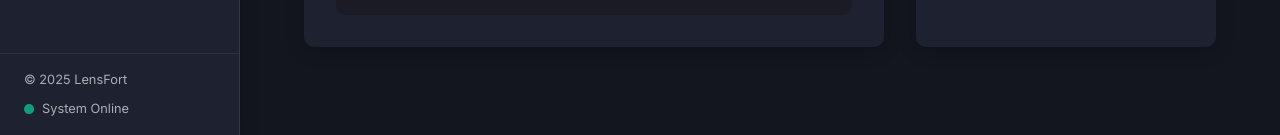
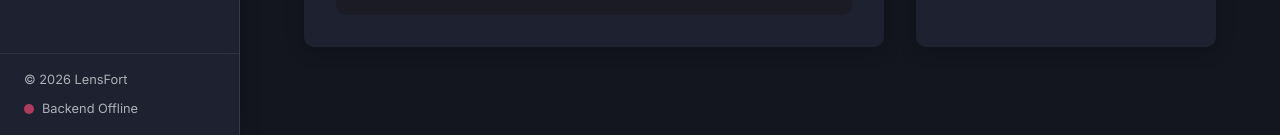
Before and after one commit to Lark-Alfen/LensFort, a React (Create React App) app in the folder frontend/: page / in a window 1280 px wide. Shown: the part 665-800 px from the top of the page. Built offline with nearby package versions, Linux system fonts and the light colour scheme; no server answers.

Commit message:
Show real backend status and current year in the sidebar
The footer always claimed 'System Online' and a 2025 copyright. Poll
/camera-status every 10 seconds, show Online (Armed/Standby) or Backend
Offline with matching indicator styles, and render the current year.

```diff
--- a/frontend/src/Sidebar.css
+++ b/frontend/src/Sidebar.css
@@ -166,6 +166,16 @@
   animation: pulse 2s infinite;
 }
 
+.status-dot.pending {
+  background: var(--gray);
+  animation: none;
+}
+
+.status-dot.offline {
+  background: var(--danger);
+  animation: none;
+}
+
 @media (max-width: 768px) {
   .sidebar {
     width: 100%;
--- a/frontend/src/Sidebar.jsx
+++ b/frontend/src/Sidebar.jsx
@@ -1,10 +1,45 @@
-import { useState } from 'react';
+import { useEffect, useState } from 'react';
 import { Link, useLocation } from 'react-router-dom';
 import './Sidebar.css';
+import { API_BASE } from './config';
+
+const STATUS_POLL_MS = 10000;
 
 export default function Sidebar() {
   const location = useLocation();
   const [collapsed, setCollapsed] = useState(false);
+  // online: null until the first check completes.
+  const [backend, setBackend] = useState({ online: null, armed: false });
+
+  useEffect(() => {
+    let cancelled = false;
+
+    const checkStatus = async () => {
+      try {
+        const response = await fetch(`${API_BASE}/camera-status`);
+        if (!response.ok) throw new Error(`HTTP ${response.status}`);
+        const data = await response.json();
+        if (!cancelled) setBackend({ online: true, armed: Boolean(data.active) });
+      } catch {
+        if (!cancelled) setBackend({ online: false, armed: false });
+      }
+    };
+
+    checkStatus();
+    const interval = setInterval(checkStatus, STATUS_POLL_MS);
+    return () => {
+      cancelled = true;
+      clearInterval(interval);
+    };
+  }, []);
+
+  const statusLabel =
+    backend.online === null
+      ? 'Connecting...'
+      : backend.online
+        ? `Online · ${backend.armed ? 'Armed' : 'Standby'}`
+        : 'Backend Offline';
+  const dotState = backend.online === null ? 'pending' : backend.online ? '' : 'offline';
 
   return (
     <nav className={`sidebar ${collapsed ? 'collapsed' : ''}`}>
@@ -31,10 +66,10 @@ export default function Sidebar() {
       </div>
 
       <div className="sidebar-footer">
-        <p>© 2025 LensFort</p>
-        <div className="system-status">
-          <span className="status-dot"></span>
-          <span>System Online</span>
+        <p>© {new Date().getFullYear()} LensFort</p>
+        <div className="system-status" role="status" title={statusLabel}>
+          <span className={`status-dot ${dotState}`} aria-hidden="true"></span>
+          <span>{statusLabel}</span>
         </div>
       </div>
     </nav>
```
